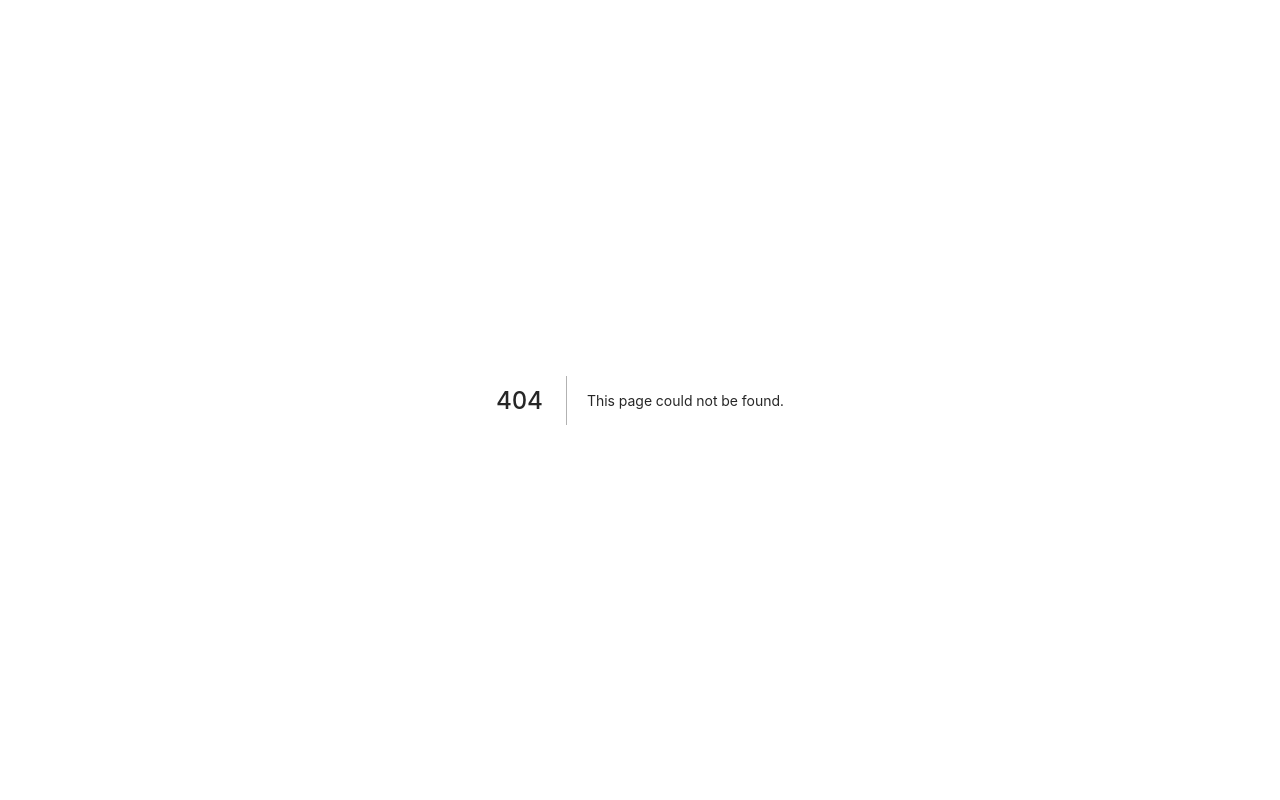
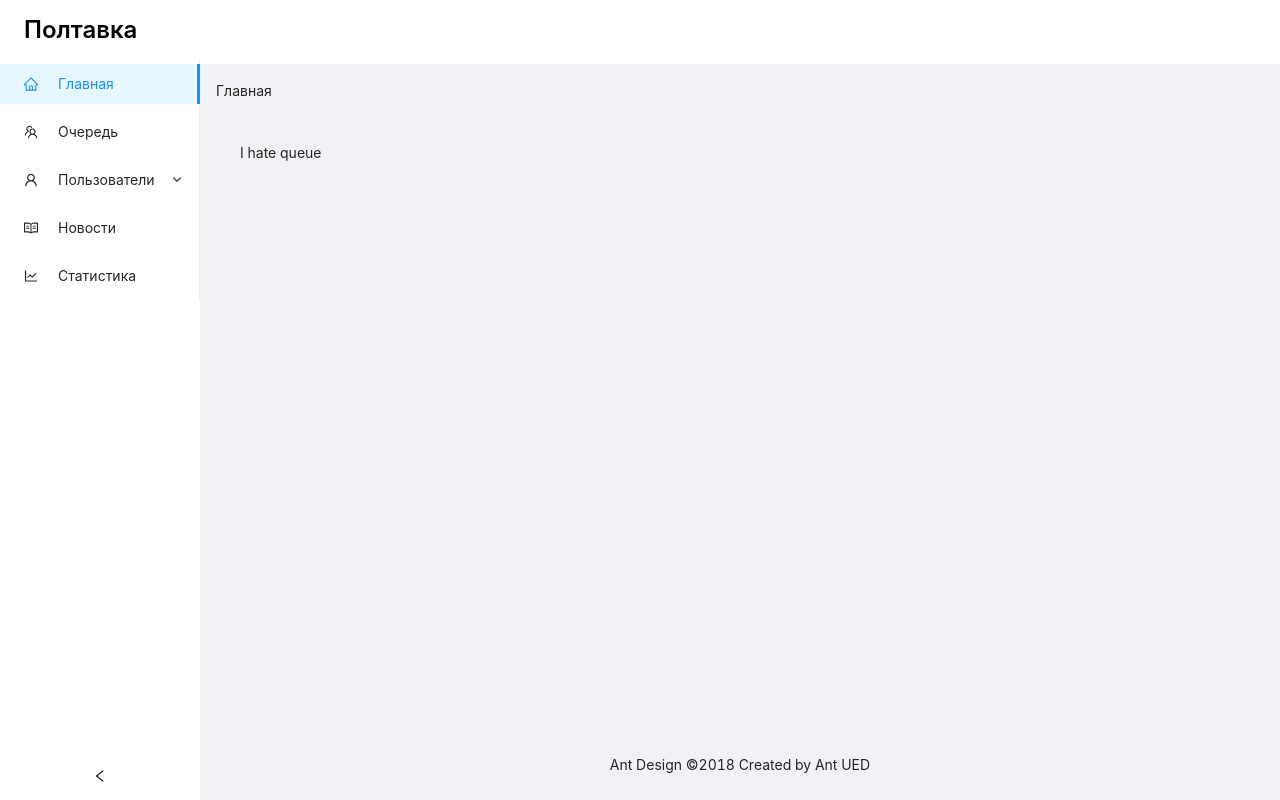
Before and after one commit to on3dd/poltavka, a Next.js app: page /admin/queue in a window 1280 px wide. Before the commit this address had no page. Built offline with nearby package versions, Linux system fonts and the light colour scheme.

Commit message:
client upd

```diff
--- /dev/null
+++ b/components/admin/queue/index.tsx
@@ -0,0 +1,8 @@
+import React from 'react';
+import { Typography } from 'antd';
+
+const Queue: React.FC = () => {
+  return <Typography.Text>I hate queue</Typography.Text>;
+};
+
+export default Queue;
--- a/layouts/admin/index.tsx
+++ b/layouts/admin/index.tsx
@@ -1,7 +1,8 @@
-import React, { useState } from 'react';
+import React, { useState, useMemo } from 'react';
 import styled from 'styled-components';
 import { Layout, Menu, Breadcrumb, Typography } from 'antd';
 import {
+  IdcardOutlined,
   HomeOutlined,
   TeamOutlined,
   UserOutlined,
@@ -25,17 +26,13 @@ const Admin: React.FC<LayoutProps> = ({
     setCollapsed(value);
   };
 
+  const renderTitle = useMemo(() => {
     return (
-    <Layout style={{ minHeight: '100vh' }}>
-      <Layout.Sider
-        collapsible
-        collapsed={collapsed}
-        onCollapse={onCollapse}
-      >
       <Logo
         className="logo"
         style={{
           display: 'flex',
+          alignItems: 'center',
           padding: '0 16px 0 24px',
         }}
       >
@@ -43,14 +40,50 @@ const Admin: React.FC<LayoutProps> = ({
           level={3}
           style={{
             margin: 'auto 0',
-              color: '#fff',
+            color: '#000',
           }}
         >
           Полтавка
         </Typography.Title>
       </Logo>
+    );
+  }, []);
+
+  const renderIcon = useMemo(() => {
+    return (
+      <Logo
+        className="logo"
+        style={{
+          display: 'flex',
+          justifyContent: 'center',
+          alignItems: 'center',
+        }}
+      >
+        <IdcardOutlined
+          style={{
+            fontSize: '32px',
+            // lineHeight: '1.35',
+          }}
+        />
+      </Logo>
+    );
+  }, []);
+
+  const renderLogo = useMemo(() => {
+    return collapsed ? renderIcon : renderTitle;
+  }, [collapsed]);
+
+  return (
+    <Layout style={{ minHeight: '100vh' }}>
+      <Layout.Sider
+        theme="light"
+        collapsible
+        collapsed={collapsed}
+        onCollapse={onCollapse}
+      >
+        {renderLogo}
         <Menu
-          theme="dark"
+          theme="light"
           defaultSelectedKeys={['1']}
           mode="inline"
         >
@@ -80,12 +113,12 @@ const Admin: React.FC<LayoutProps> = ({
       <Layout className="site-layout">
         <Layout.Header
           className="site-layout-background"
-          style={{ padding: 0 }}
+          style={{ padding: 0, backgroundColor: '#fff' }}
         />
         <Layout.Content style={{ margin: '0 16px' }}>
           <Breadcrumb style={{ margin: '16px 0' }}>
-            <Breadcrumb.Item>User</Breadcrumb.Item>
-            <Breadcrumb.Item>Bill</Breadcrumb.Item>
+            <Breadcrumb.Item>Главная</Breadcrumb.Item>
+            {/* <Breadcrumb.Item>Bill</Breadcrumb.Item> */}
           </Breadcrumb>
           <div
             className="site-layout-background"
--- a/pages/admin/index.tsx
+++ b/pages/admin/index.tsx
@@ -1,12 +1,12 @@
 import React from 'react';
 
 import AdminLayout from '../../layouts/admin';
-import AdminComponent from '../../components/admin';
+import IndexComponent from '../../components/admin';
 
 const Admin: React.FC = () => {
   return (
     <AdminLayout>
-      <AdminComponent />
+      <IndexComponent />
     </AdminLayout>
   );
 };
--- /dev/null
+++ b/pages/admin/queue/index.tsx
@@ -0,0 +1,14 @@
+import React from 'react';
+
+import AdminLayout from '../../../layouts/admin';
+import QueueComponent from '../../../components/admin/queue';
+
+const Queue: React.FC = () => {
+  return (
+    <AdminLayout>
+      <QueueComponent />
+    </AdminLayout>
+  );
+};
+
+export default Queue;
```
Lines whose indentation alone changed are shown as unchanged.
